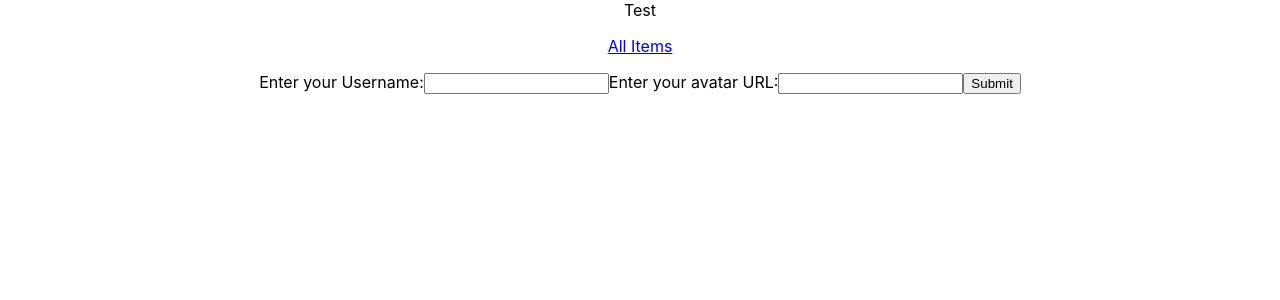
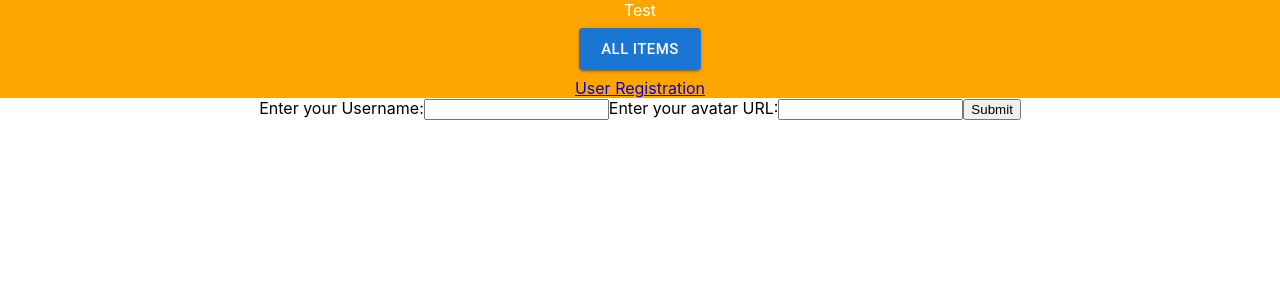
Before and after one commit to CamCode9/fe-marketplace, a React (Create React App) app: page /api/users in a window 1280 px wide. Shown: the top 300 px of the page. Built offline with nearby package versions, Linux system fonts and the light colour scheme.

Commit message:
nav bar css

```diff
--- a/package.json
+++ b/package.json
@@ -3,6 +3,9 @@
   "version": "0.1.0",
   "private": true,
   "dependencies": {
+    "@emotion/react": "^11.9.0",
+    "@emotion/styled": "^11.8.1",
+    "@mui/material": "^5.6.1",
     "@testing-library/jest-dom": "^5.16.4",
     "@testing-library/react": "^13.0.1",
     "@testing-library/user-event": "^13.5.0",
--- a/src/App.css
+++ b/src/App.css
@@ -5,3 +5,22 @@
   max-width: 50%;
   max-height: auto;
 }
+.Nav_bar {
+  display: block;
+  margin: 0;
+  background-color: orange;
+  margin-top: 0;
+}
+.App-header {
+  color: white;
+  background-color: orange;
+  margin: 0;
+}
+.nav-items {
+  margin: 0;
+}
+.profileimg {
+  width: 200px;
+  border-radius: 99%;
+  border-block-color: black;
+}
--- a/src/App.js
+++ b/src/App.js
@@ -5,7 +5,6 @@ import "./App.css";
 import Items from "./components/AllItems";
 import ItemByCat from "./components/ItemByCat";
 import Nav from "./components/Nav";
-import PostUser from "./components/PostUser";
 import ProfileForm from "./components/ProfileForm";
 
 function App() {
@@ -14,8 +13,8 @@ function App() {
   return (
     <div className="App">
       <header className="App-header">Test</header>
+
       <Nav />
-
       <Routes>
         {/* <Route path="/api/users" element={<PostUser />} /> */}
         <Route path="/api/items" element={<Items />} />
--- a/src/components/Nav.jsx
+++ b/src/components/Nav.jsx
@@ -1,12 +1,24 @@
 import React from "react";
 import { Link } from "react-router-dom";
+import Box from "@mui/material/Box";
+import Button from "@mui/material/Button";
+
 const Nav = () => {
   return (
-    <nav className="Nav_bar">
-      <Link to="/api/items">
-        <p>All Items</p>
-      </Link>
-    </nav>
+    <Box sx={{ "& button": { m: 1 } }}>
+      <div>
+        <nav className="Nav_bar">
+          <Link to="/api/items">
+            <Button variant="contained" size="large" className="nav-items">
+              All Items
+            </Button>
+          </Link>
+          <Link to="/api/users">
+            <p className="nav-items">User Registration</p>
+          </Link>
+        </nav>
+      </div>
+    </Box>
   );
 };
 export default Nav;
--- a/src/components/PostUser.jsx
+++ /dev/null
@@ -1,26 +0,0 @@
-import { useState, useEffect } from "react";
-
-export default function PostUser() {
-  const [user, setUser] = useState({});
-  const [submit, setSubmit] = useState(false);
-  useEffect(() => {
-    fetch(`https://jim-cam-marketplace.herokuapp.com/api/users`, {
-      method: "POST",
-      headers: {
-        "Content-Type": "application/json",
-      },
-      body: JSON.stringify({
-        username: "Test19",
-        avatar_url:
-          "https://static.simpsonswiki.com/images/thumb/9/97/Cyrus_Manley.png/200px-Cyrus_Manley.png",
-      }),
-    })
-      .then((res) => res.json())
-      .then((res) => setUser(res))
-      .catch((error) => {
-        console.error("Error", error);
-      });
-  }, [submit]);
-
-  return alert("Posted");
-}
--- a/src/components/ProfileForm.jsx
+++ b/src/components/ProfileForm.jsx
@@ -67,7 +67,11 @@ const ProfileForm = ({ inputs, setInputs }) => {
         <div>
           <h1>{inputs.username}</h1>
           <h2>{inputs.kudos}</h2>
-          <img alt="Your profile" src={inputs.avatar_url} />
+          <img
+            className="profileimg"
+            alt="Your profile"
+            src={inputs.avatar_url}
+          />
         </div>
       )}
     </div>
```
Also changed, not shown: src/components/ProfileRender.jsx (deleted, +0 -13 lines), 1 other file (tests, documents, lock files or other folders).
